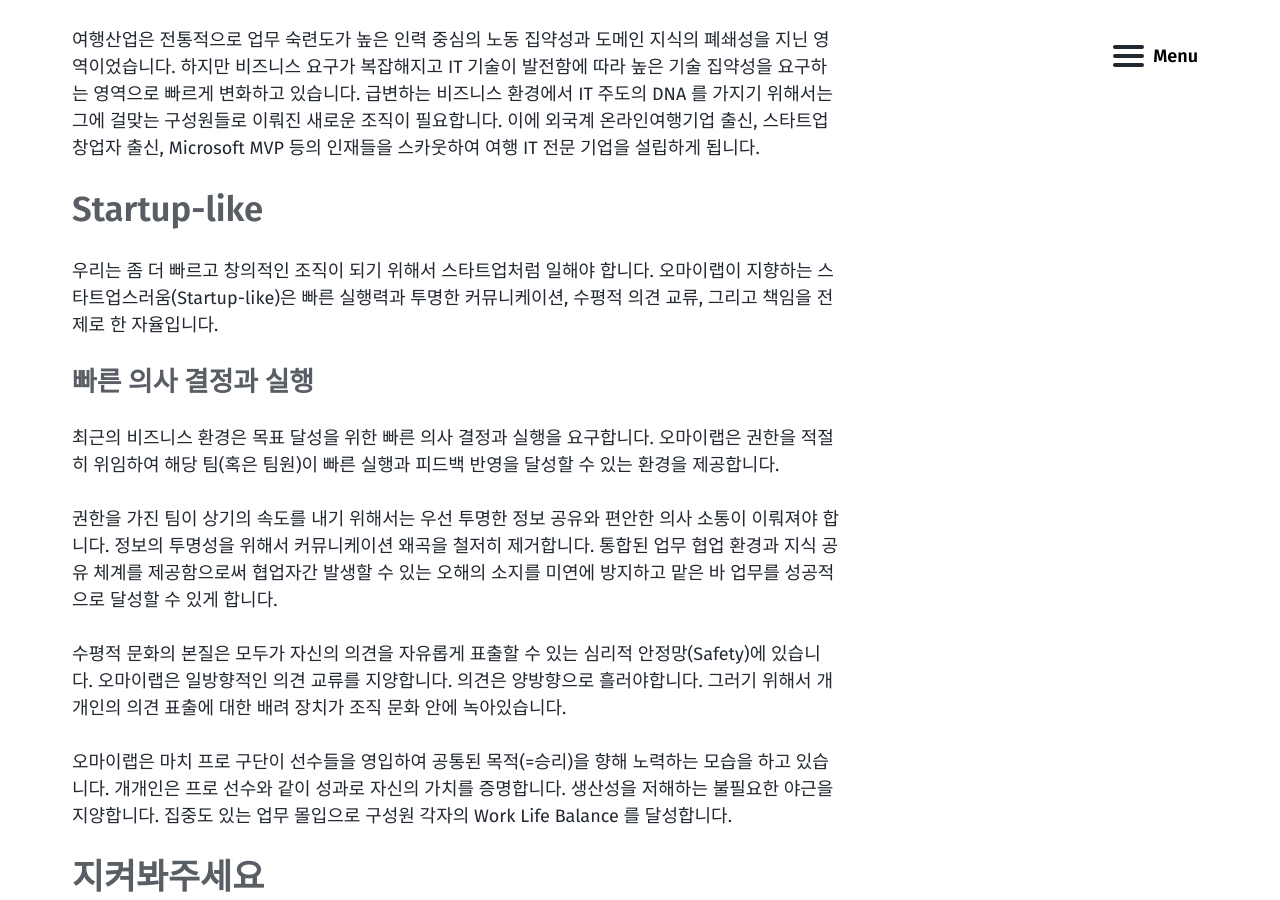
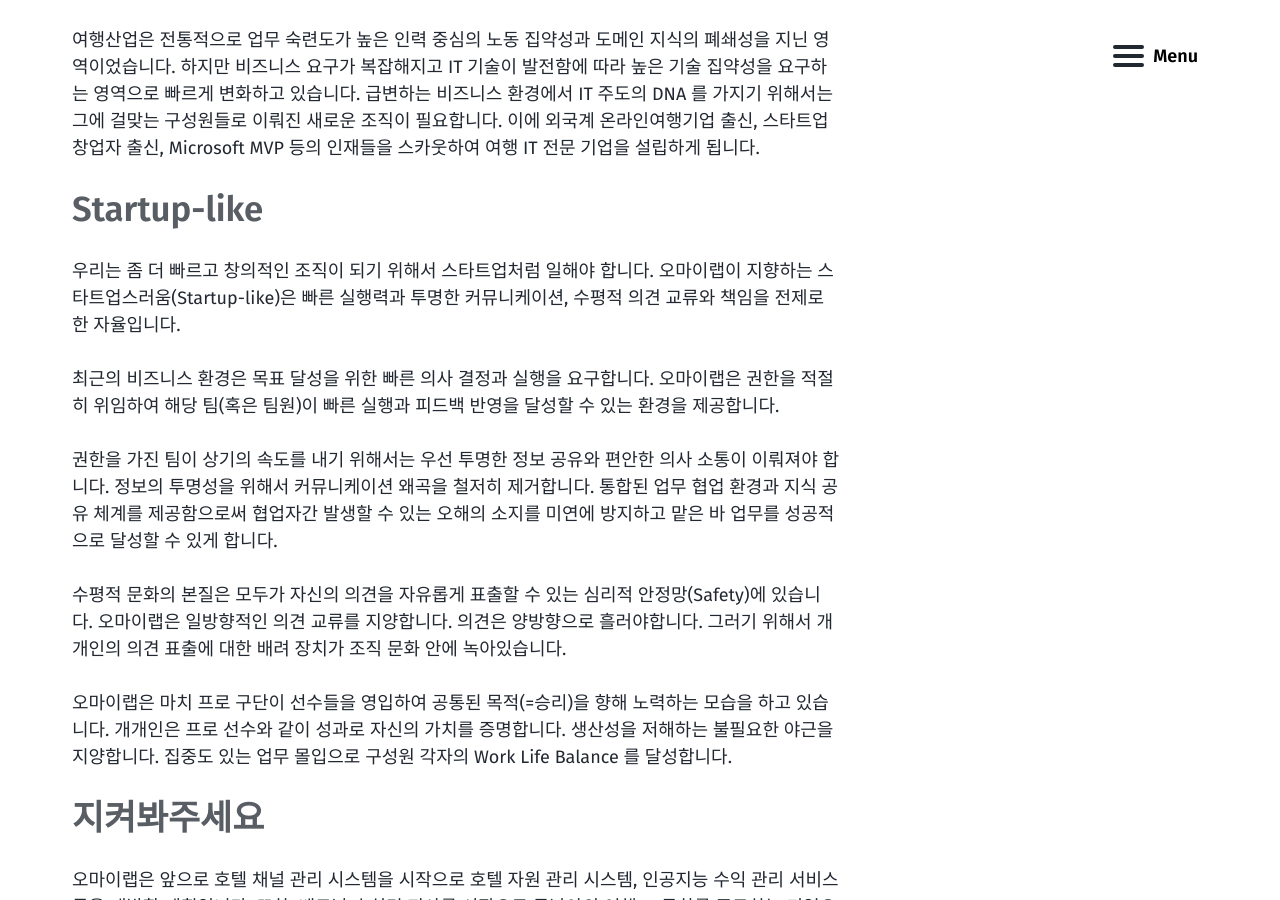
Before and after one commit to mmistakes/jekyll-theme-basically-basic, a Jekyll site: the page built from _posts/2017-12-01-why-ohmylab.md, in a window 1280 px wide and 900 px high, scrolled down 1850 px. Built offline with Jekyll 4.4.1, drawn with Linux system fonts in a browser that asks for light colours.

Commit message:
불필요한 문구 삭제

```diff
--- a/_posts/2017-12-01-why-ohmylab.md
+++ b/_posts/2017-12-01-why-ohmylab.md
@@ -37,9 +37,8 @@ NHK 등 국내외를 막론한 여러 미디어에서도 다룰 만큼 성공적
 여행산업은 전통적으로 업무 숙련도가 높은 인력 중심의 노동 집약성과 도메인 지식의 폐쇄성을 지닌 영역이었습니다. 하지만 비즈니스 요구가 복잡해지고 IT 기술이 발전함에 따라 높은 기술 집약성을 요구하는 영역으로 빠르게 변화하고 있습니다. 급변하는 비즈니스 환경에서 IT 주도의 DNA 를 가지기 위해서는 그에 걸맞는 구성원들로 이뤄진 새로운 조직이 필요합니다. 이에 외국계 온라인여행기업 출신, 스타트업 창업자 출신, Microsoft MVP 등의 인재들을 스카웃하여 여행 IT 전문 기업을 설립하게 됩니다.
 
 ## Startup-like
-우리는 좀 더 빠르고 창의적인 조직이 되기 위해서 스타트업처럼 일해야 합니다. 오마이랩이 지향하는 스타트업스러움(Startup-like)은 빠른 실행력과 투명한 커뮤니케이션, 수평적 의견 교류, 그리고 책임을 전제로 한 자율입니다.
+우리는 좀 더 빠르고 창의적인 조직이 되기 위해서 스타트업처럼 일해야 합니다. 오마이랩이 지향하는 스타트업스러움(Startup-like)은 빠른 실행력과 투명한 커뮤니케이션, 수평적 의견 교류와 책임을 전제로 한 자율입니다.
 
-### 빠른 의사 결정과 실행
 최근의 비즈니스 환경은 목표 달성을 위한 빠른 의사 결정과 실행을 요구합니다. 오마이랩은 권한을 적절히 위임하여 해당 팀(혹은 팀원)이 빠른 실행과 피드백 반영을 달성할 수 있는 환경을 제공합니다.
 
 권한을 가진 팀이 상기의 속도를 내기 위해서는 우선 투명한 정보 공유와 편안한 의사 소통이 이뤄져야 합니다. 정보의 투명성을 위해서 커뮤니케이션 왜곡을 철저히 제거합니다. 통합된 업무 협업 환경과 지식 공유 체계를 제공함으로써 협업자간 발생할 수 있는 오해의 소지를 미연에 방지하고 맡은 바 업무를 성공적으로 달성할 수 있게 합니다.
```
